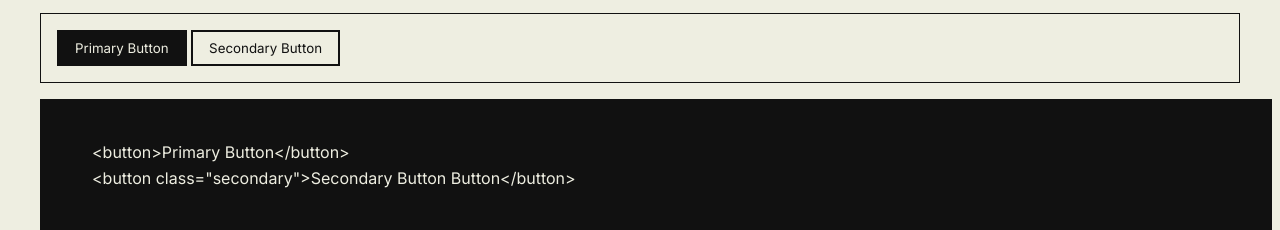
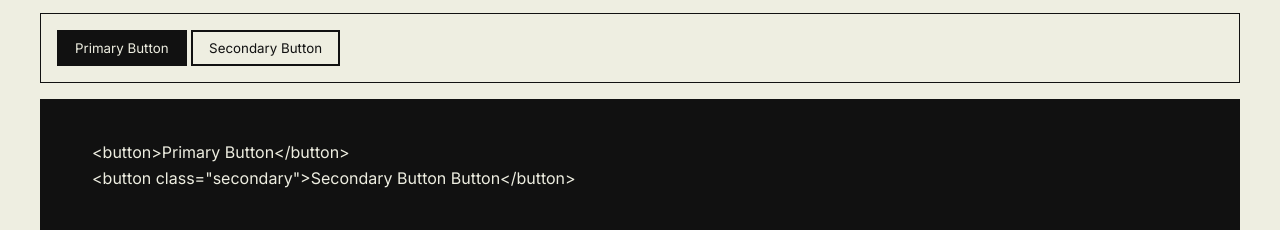
Before and after one commit to AshishBadgujar/encorecss, a website: page index.html in a window 1280 px wide. Shown: the part 290-520 px from the top of the page. Drawn offline with Linux system fonts and the light colour scheme.

Commit message:
Update index.html

```diff
--- a/index.html
+++ b/index.html
@@ -23,10 +23,6 @@
         input,
         textarea {
             width: 40%;
-        }
-        pre {
-            width: 100%;
-            overflow-x: auto;
         }
     </style>
 </head>
```
